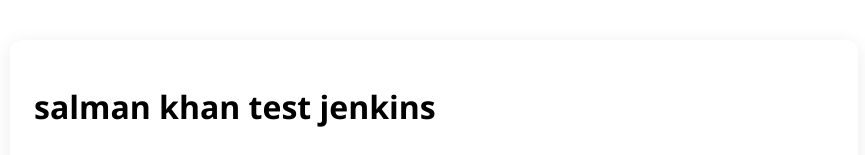
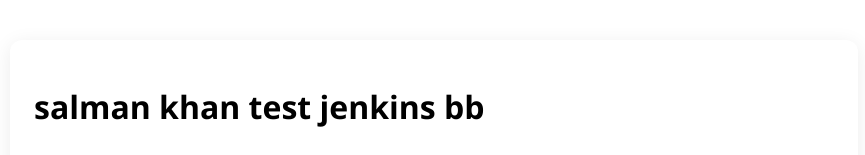
Before and after one commit to personalhacker1-gif/angularapp, an Angular app: page / in a window 1280 px wide. Shown: the top 155 px of the page, without its empty margins (206-1071 px from the left). Built offline with nearby package versions, Linux system fonts and the light colour scheme.

Commit message:
latest chnages

```diff
--- a/src/app/app.html
+++ b/src/app/app.html
@@ -2,7 +2,7 @@
 
   <!-- Dashboard Header -->
 
-  <h1>salman khan test jenkins</h1>
+  <h1>salman khan test jenkins bb</h1>
   <div style="display: flex; align-items: center; justify-content: space-between; margin-bottom: 24px; border-bottom: 2px solid #f0f2f5; padding-bottom: 16px;">
     <div>
       <h2 style="color: #1e293b; margin: 0; font-size: 22px; font-weight: 600; letter-spacing: -0.5px;">Jenkins CI/CD Pipeline Dashboard</h2>
```
